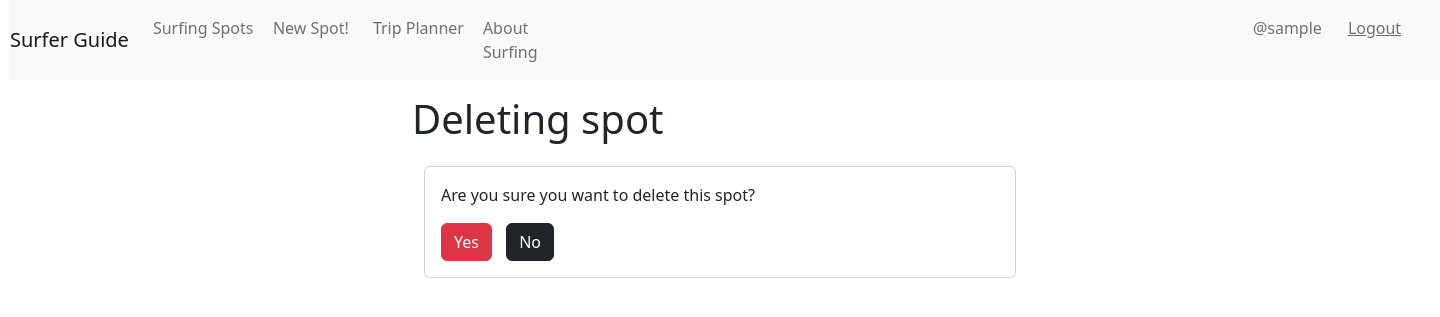
After one commit to eliaszpiotr/SurferGuide, a Django app: page /spot_delete/1/ in a window 1440 px wide. The commit adds this page. Shown: the top 317 px of the page. Run offline with Django 4.2, Linux system fonts and the light colour scheme; a user stored in the database is signed in; tables that the repository leaves empty hold one stand-in row (values such as "Sample post"); some libraries are stand-ins or nearby versions.

Commit message:
editing and deleting spots for admin

```diff
--- a/guide/urls.py
+++ b/guide/urls.py
@@ -16,4 +16,6 @@ urlpatterns = [
                   path('profile_settings/<int:pk>/', views.ProfileSettingsView.as_view(), name='profile-settings'),
                   path('add_comment/<int:pk>/', views.AddCommentView.as_view(), name='add-comment'),
                   path(r'^trip_planner/$', views.TripPlannerView.as_view(), name='trip-planner'),
+                  path('spot_edit/<int:pk>/', views.SpotEditView.as_view(), name='spot-edit'),
+                  path('spot_delete/<int:pk>/', views.DeleteSpotView.as_view(), name='spot-delete'),
               ] + static(settings.MEDIA_URL, document_root=settings.MEDIA_ROOT)
--- a/guide/views.py
+++ b/guide/views.py
@@ -1,6 +1,6 @@
 from django.contrib.auth import login, logout, authenticate
-from django.contrib.auth.mixins import LoginRequiredMixin
-from django.views.generic.edit import CreateView, UpdateView
+from django.contrib.auth.mixins import LoginRequiredMixin, PermissionRequiredMixin
+from django.views.generic.edit import CreateView, UpdateView, DeleteView
 from django.contrib.auth.models import User
 from django.shortcuts import render, redirect
 from django.views import View
@@ -56,6 +56,30 @@ class SpotListView(View):
             'logged_user': logged_user,
         }
         return render(request, 'spot_list.html', context)
+
+
+class SpotEditView(PermissionRequiredMixin, UpdateView):
+    permission_required = 'guide.change_surfspot'
+
+    model = SurfSpot
+    form_class = SurfSpotForm
+    template_name = 'spot_edit.html'
+
+    def get_success_url(self):
+        return f'/spot/{self.kwargs["pk"]}/'
+
+
+class DeleteSpotView(PermissionRequiredMixin, DeleteView):
+    permission_required = 'guide.delete_surfspot'
+
+    model = SurfSpot
+    template_name = 'delete_spot.html'
+    success_url = '/spot-list'
+
+    def post(self, request, pk):
+        spot = SurfSpot.objects.get(id=pk)
+        spot.delete()
+        return redirect('/spot-list')
 
 
 class SpotView(View):
--- /dev/null
+++ b/templates/delete_spot.html
@@ -0,0 +1,27 @@
+{% extends 'home.html' %}
+{% block content %}
+    <div class="container" style="width: 40rem;">
+        <div class="row">
+            <div class="col-md-12" style="margin-top: 15px;">
+                <h1>Deleting spot</h1>
+            </div>
+        </div>
+        <div class="container " style="margin-top: 15px">
+            <div class="row">
+                <div class="col-md-12 ">
+                    <div class="card">
+                        <div class="card-body">
+                            <div class="card-text">
+                                <p>Are you sure you want to delete this spot?</p>
+                                <form action="{% url 'spot-delete' surfspot.id %}" method="post">
+                                    {% csrf_token %}
+                                    <input type="submit" value="Yes" class="btn btn-danger">
+                                    <a onClick="javascript:history.go(-1);" class="btn btn-dark" style="margin-left: 10px;">No</a>
+                                </form>
+                            </div>
+                        </div>
+                    </div>
+                </div>
+            </div>
+
+{% endblock %}
--- a/templates/spot.html
+++ b/templates/spot.html
@@ -3,7 +3,12 @@
 {% block content %}
     <div class="container">
         <a onClick="javascript:history.go(-1);" class="btn btn-dark" style="margin-top: 15px;">Back</a>
+    {% if user.is_superuser %}
+        <a href="{% url 'spot-edit' spot.id %}" class="btn btn-outline-dark" style="margin-top: 15px; margin-left: 20px;">Edit spot</a>
+        <a href="{% url 'spot-delete' spot.id %}" class="btn btn-outline-dark" style="margin-top: 15px; margin-left: 20px;">Delete spot</a>
+    {% endif %}
     </div>
+
 
     <div class="container">
         <div class="card my-4">
```
Also changed, not shown: templates/spot_edit.html (added, +26 -0 lines).
